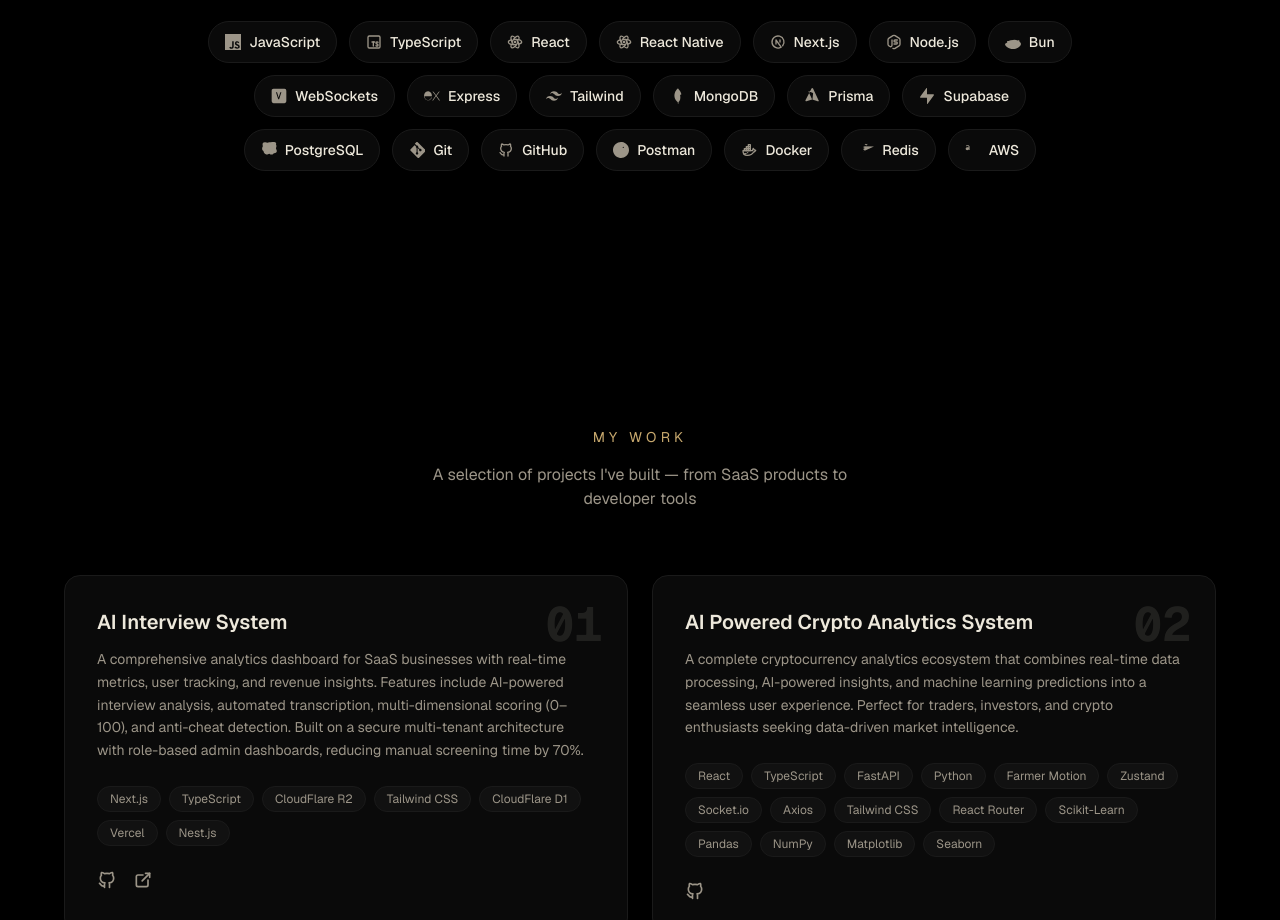
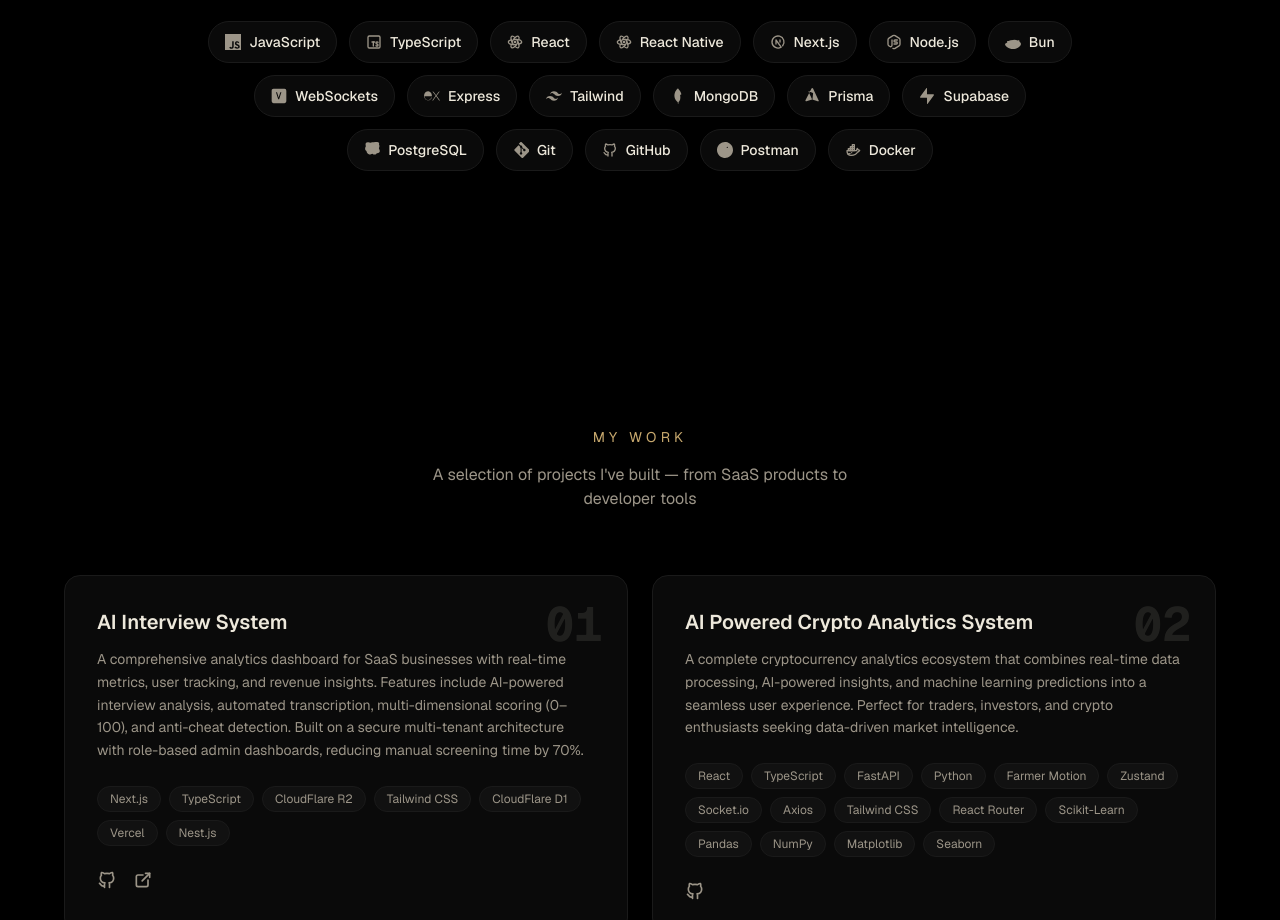
Before and after one commit to Siddhesh-Codes/Portfolio, a Next.js app: page / in a window 1280 px wide. Shown: the part 2020-2940 px from the top of the page. Built offline with nearby package versions, Linux system fonts and the light colour scheme; no server answers; the database is empty; a web font is replaced by a local one.

Commit message:
refactor skill section

```diff
--- a/components/skills.tsx
+++ b/components/skills.tsx
@@ -65,8 +65,6 @@
       { name: "GitHub", icon: "github" },
       { name: "Postman", icon: "postman" },
       { name: "Docker", icon: "docker" },
-      { name: "Redis", icon: "redis" },
-      { name: "AWS", icon: "aws" },
     ],
   },
 ];
```
